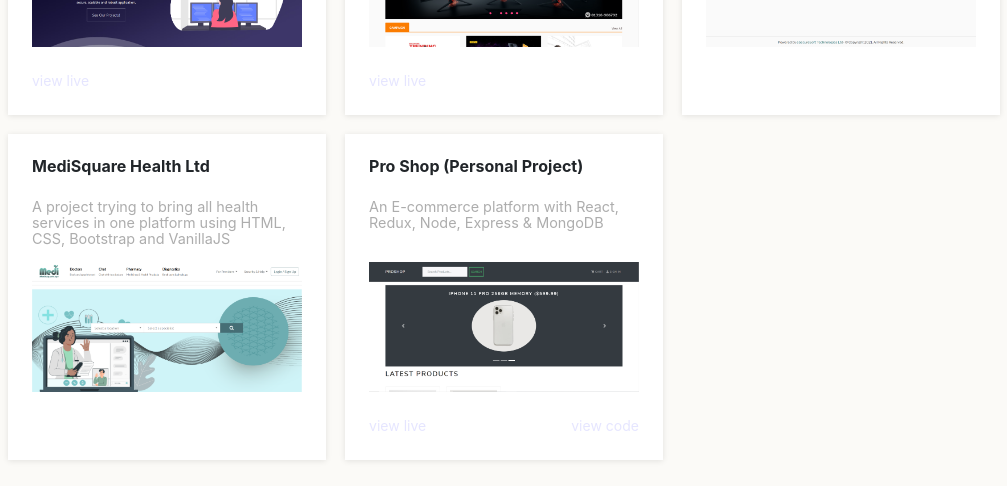
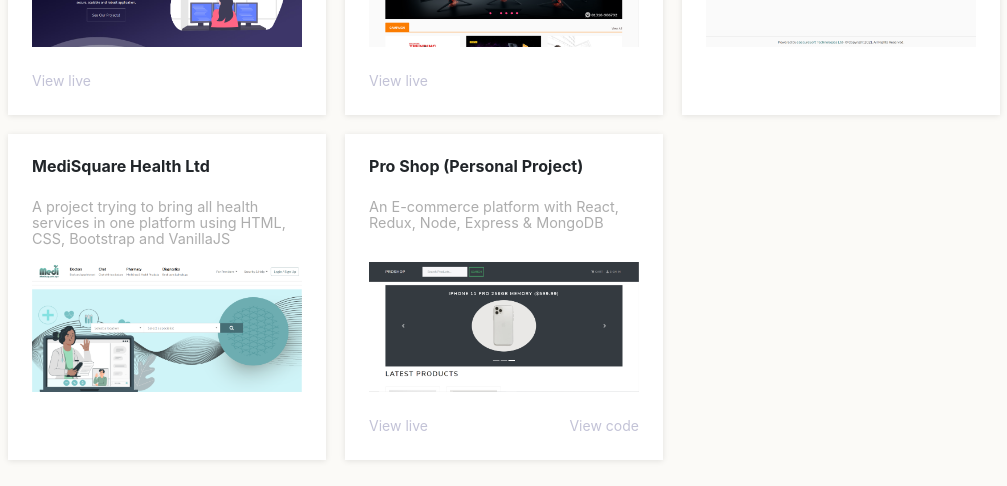
Before and after one commit to ZazibaAhmed/Portfolio, a React (Create React App) app: page / in a window 1280 px wide. Shown: the part 1873-2359 px from the top of the page, without its empty margins (136-1143 px from the left). Built offline with nearby package versions, Linux system fonts and the light colour scheme.

Commit message:
Ready for deploying

```diff
--- a/package.json
+++ b/package.json
@@ -1,4 +1,5 @@
 {
+  "homepage": "http://ZazibaAhmed.github.io/Portfolio",
   "name": "portfolio",
   "version": "0.1.0",
   "private": true,
@@ -16,6 +17,8 @@
     "web-vitals": "^1.1.1"
   },
   "scripts": {
+    "predeploy": "npm run build",
+    "deploy": "gh-pages -d build",
     "start": "react-scripts start",
     "build": "react-scripts build",
     "test": "react-scripts test",
@@ -38,5 +41,8 @@
       "last 1 firefox version",
       "last 1 safari version"
     ]
+  },
+  "devDependencies": {
+    "gh-pages": "^3.1.0"
   }
 }
--- a/src/App.scss
+++ b/src/App.scss
@@ -2,7 +2,7 @@
 .App {
   background: #fbfaf7;
   a {
-    color: #ccf;
+    color: rgb(135, 135, 175);
   }
 }
 @media (min-width: 992px) {
--- a/src/sections/Projects/components/ProjectCard.js
+++ b/src/sections/Projects/components/ProjectCard.js
@@ -15,14 +15,14 @@
             ""
           ) : (
             <a href={project.live} rel="noopener noreferrer" target="_blank">
-              view live
+              View live
             </a>
           )}
           {project.code === "" ? (
             ""
           ) : (
             <a href={project.code} rel="noopener noreferrer" target="_blank">
-              view code
+              View code
             </a>
           )}
         </div>
```
Also changed, not shown: 1 other file (tests, documents, lock files or other folders).
